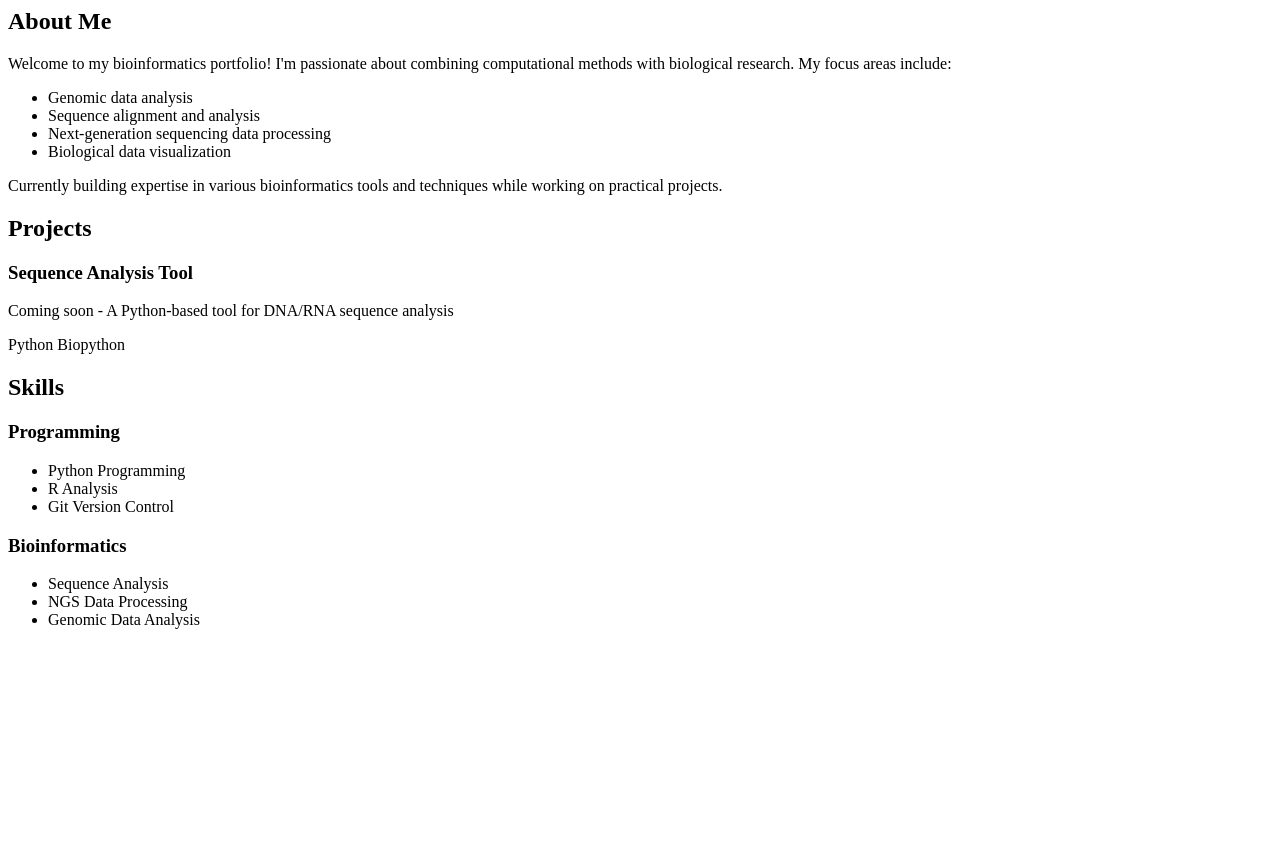
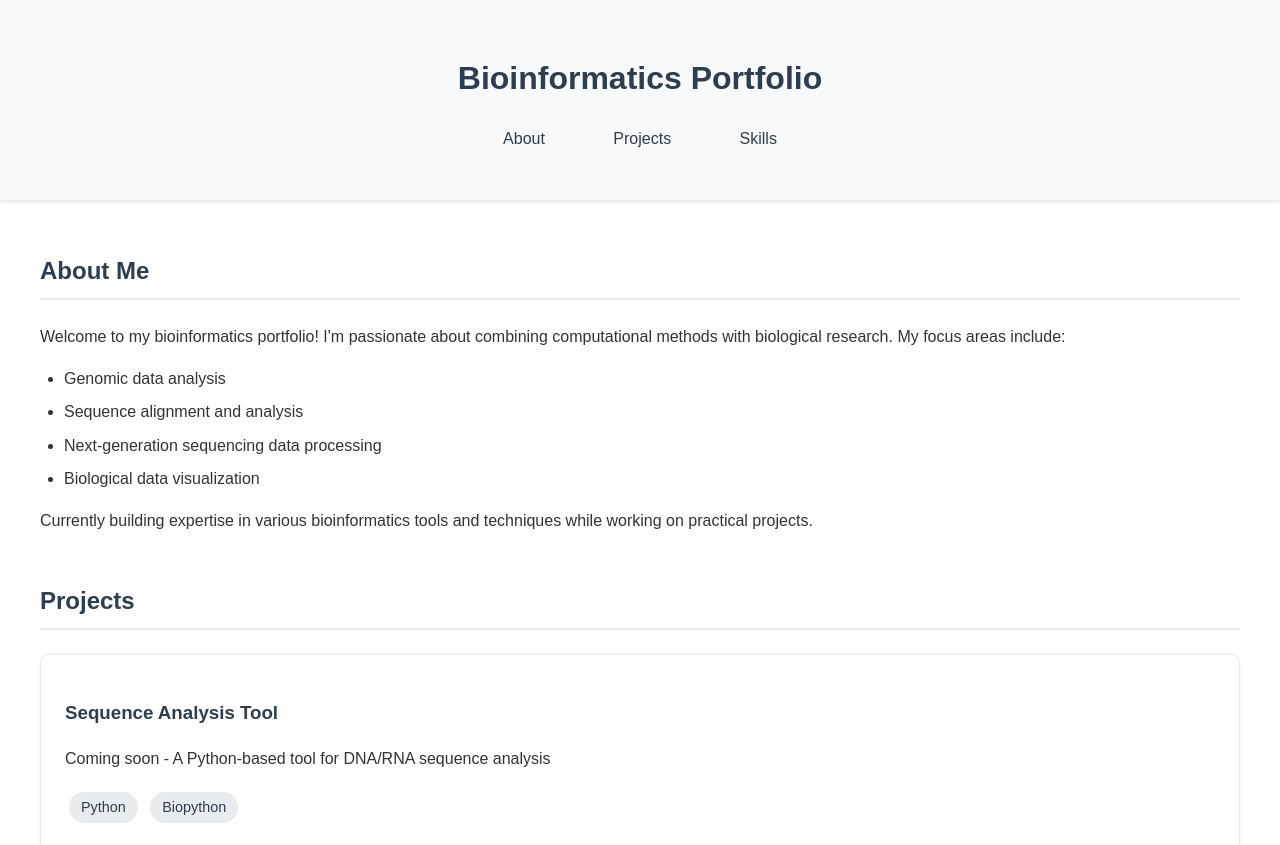
Before and after one commit to vikos77/vikos77.github.io, a plain HTML site: page index.html in a window 1280 px wide. Shown: the top 845 px of the page. Before the commit the page ends 800 px from the top, so only its background shows below. Drawn offline with Linux system fonts and the light colour scheme.

Commit message:
Update HTML with proper document

```diff
--- a/index.html
+++ b/index.html
@@ -1,3 +1,22 @@
+<!DOCTYPE html>
+<html lang="en">
+<head>
+    <meta charset="UTF-8">
+    <meta name="viewport" content="width=device-width, initial-scale=1.0">
+    <title>Bioinformatics Portfolio - vikos77</title>
+    <link rel="stylesheet" href="styles.css">
+</head>
+<body>
+    <header>
+        <h1>Bioinformatics Portfolio</h1>
+        <nav>
+            <a href="#about">About</a>
+            <a href="#projects">Projects</a>
+            <a href="#skills">Skills</a>
+        </nav>
+    </header>
+
+    <main>
         <section id="about">
             <h2>About Me</h2>
             <p>Welcome to my bioinformatics portfolio! I'm passionate about combining computational methods with biological research. My focus areas include:</p>
@@ -9,6 +28,7 @@
             </ul>
             <p>Currently building expertise in various bioinformatics tools and techniques while working on practical projects.</p>
         </section>
+
         <section id="projects">
             <h2>Projects</h2>
             <div class="project-grid">
@@ -20,9 +40,9 @@
                         <span class="tag">Biopython</span>
                     </div>
                 </div>
-        <!-- More project cards will be added as you complete projects -->
             </div>
         </section>
+
         <section id="skills">
             <h2>Skills</h2>
             <div class="skills-grid">
@@ -44,3 +64,6 @@
                 </div>
             </div>
         </section>
+    </main>
+</body>
+</html>
```
Lines whose indentation alone changed are shown as unchanged.
